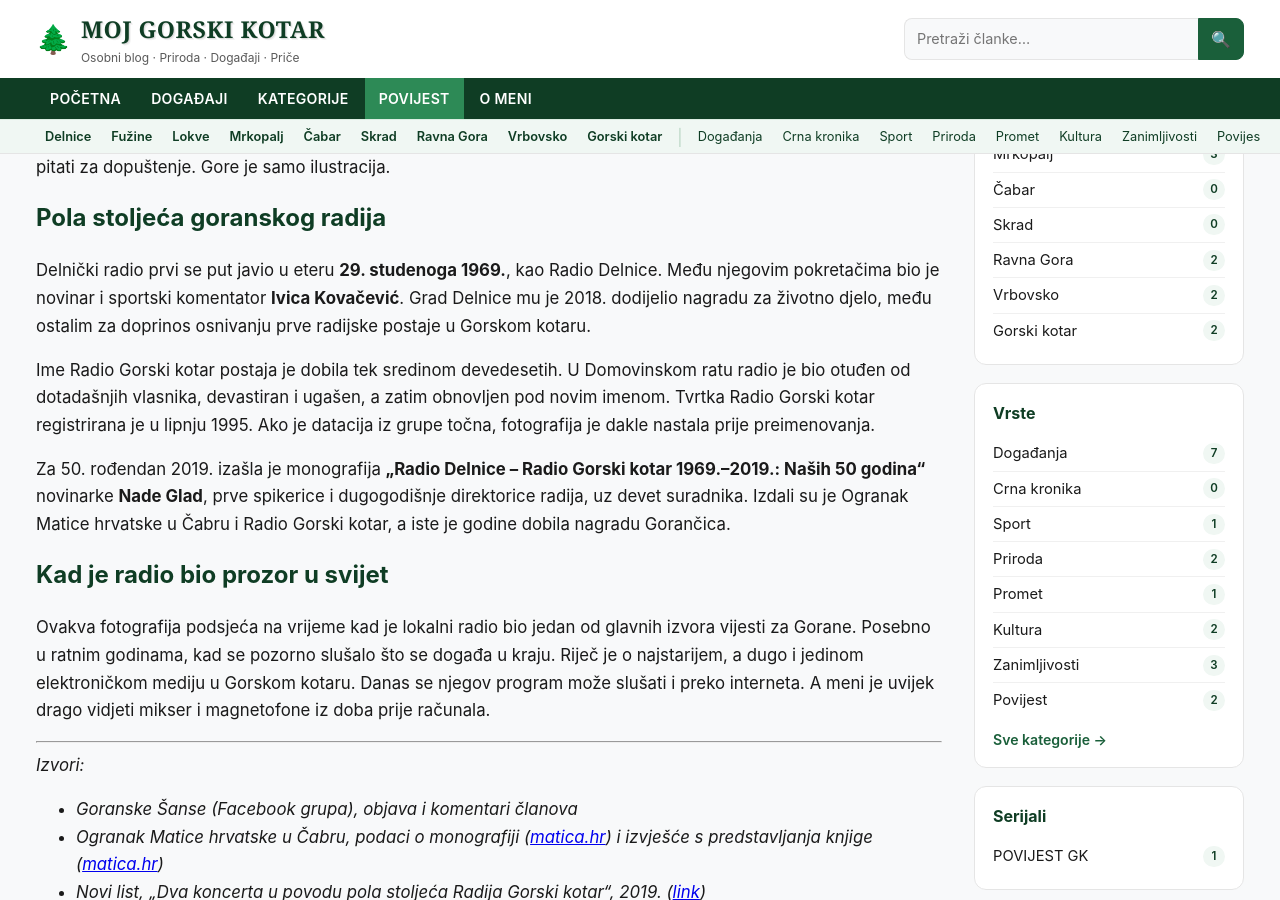
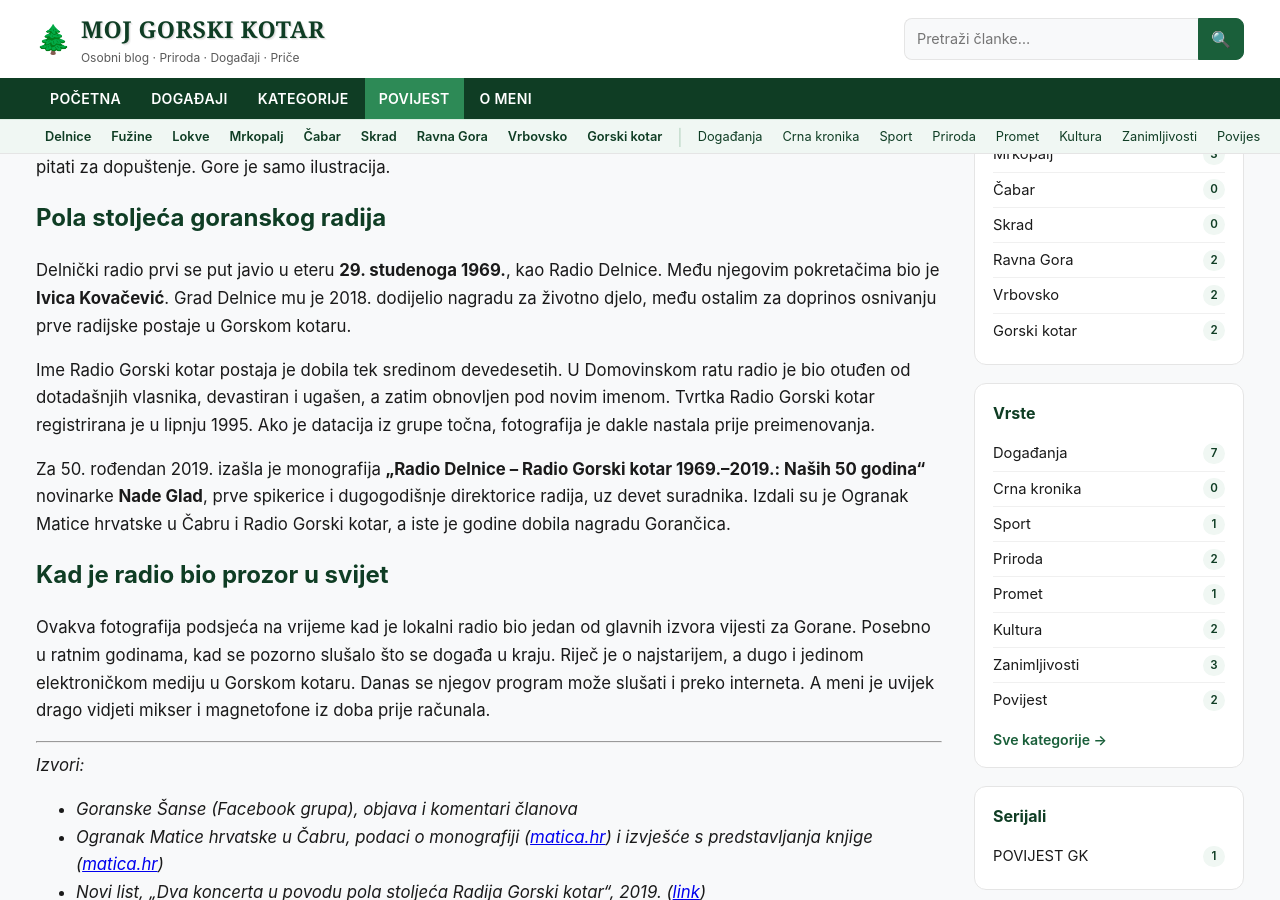
Before and after one commit to MojGK/gorski-kotar.info, a Jekyll site: the page built from _posts/2026-10-23-arhivska-fotografija-studio-radija-delnice.md, in a window 1280 px wide and 900 px high, scrolled down 976 px. Built offline with Jekyll 4.4.1, drawn with Linux system fonts in a browser that asks for light colours; comment, search, counter and statistics services are not loaded.

Commit message:
Radio post: uklonjen neprovjeren opis

```diff
--- a/_posts/2026-10-23-arhivska-fotografija-studio-radija-delnice.md
+++ b/_posts/2026-10-23-arhivska-fotografija-studio-radija-delnice.md
@@ -17,7 +17,7 @@ Izvornu fotografiju možete pogledati u grupi. Ovdje je ne prenosim jer ne znamo
 
 ## Pola stoljeća goranskog radija
 
-Delnički radio prvi se put javio u eteru **29. studenoga 1969.**, kao Radio Delnice. Među njegovim pokretačima bio je novinar i sportski komentator **Ivica Kovačević**. Grad Delnice mu je 2018. dodijelio nagradu za životno djelo, među ostalim za doprinos osnivanju prve radijske postaje u Gorskom kotaru.
+Delnički radio prvi se put javio u eteru **29. studenoga 1969.**, kao Radio Delnice. Među njegovim pokretačima bio je **Ivica Kovačević**. Grad Delnice mu je 2018. dodijelio nagradu za životno djelo, među ostalim za doprinos osnivanju prve radijske postaje u Gorskom kotaru.
 
 Ime Radio Gorski kotar postaja je dobila tek sredinom devedesetih. U Domovinskom ratu radio je bio otuđen od dotadašnjih vlasnika, devastiran i ugašen, a zatim obnovljen pod novim imenom. Tvrtka Radio Gorski kotar registrirana je u lipnju 1995. Ako je datacija iz grupe točna, fotografija je dakle nastala prije preimenovanja.
 
```
